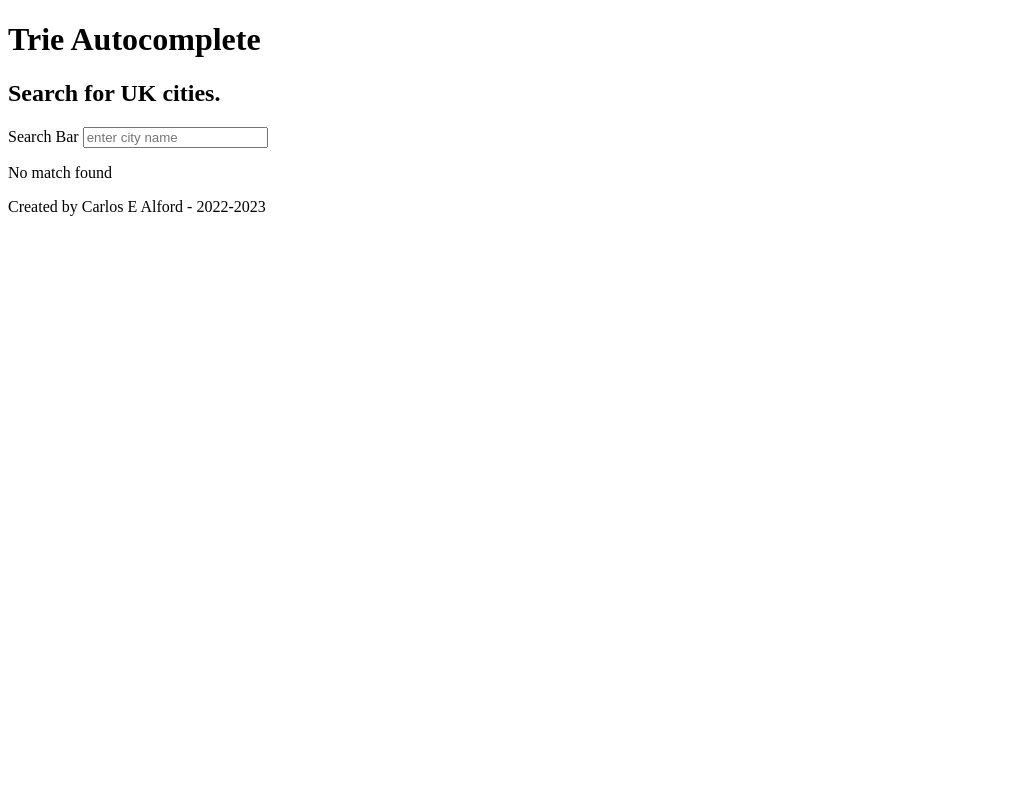
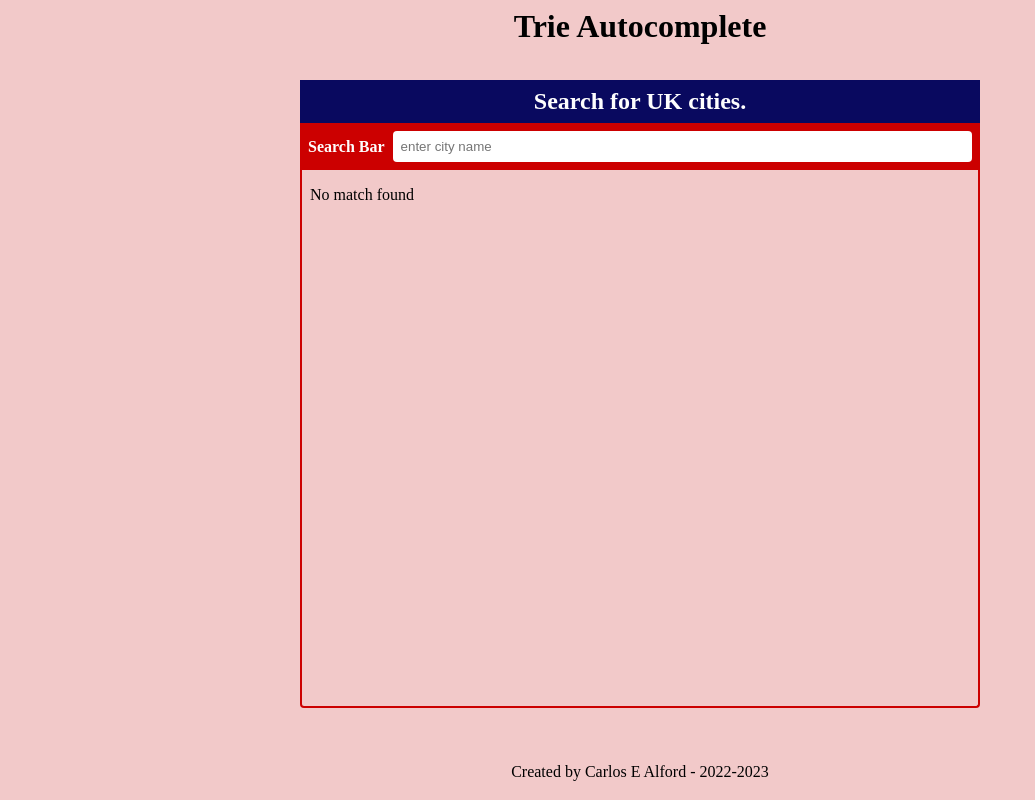
Before and after one commit to webshuriken/trie-autocomplete, a website with bundled scripts: page index.html in a window 1280 px wide. Shown: the whole page, without its empty margins (0-1035 px from the left). Built offline with nearby package versions, Linux system fonts and the light colour scheme.

Commit message:
style: App styling complete with SASS

```diff
--- a/index.html
+++ b/index.html
@@ -6,13 +6,33 @@
   <meta name="viewport" content="width=device-width, initial-scale=1.0">
   <meta name="description" content="To test and try out the prefix tree data structure trie.">
   <meta name="author" content="Carlos E Alford - webshuriken">
+  <link rel="stylesheet" href="styles/main.css">
   <title>Trie Autocomplete</title>
 </head>
+  <!--
+         _____________             ____________________________________________________
+      /\\             /                                                              \\|
+     /  \\           /                                                                \|
+    /    \\         /                                                                  |
+   /      \\______ / __          __  _        _____ _                _ _
+  /       //      /  \ \        / / | |      / ____| |              (_) |
+ /       //      /    \ \  /\  / /__| |__   | (___ | |__  _   _ _ __ _| | _____ _ __
+/       / ------       \ \/  \/ / _ \ '_ \   \___ \| '_ \| | | | '__| | |/ / _ \ '_ \
+\       \ ------        \  /\  /  __/ |_) |  ____) | | | | |_| | |  | |   <  __/ | | |
+ \       \\      \       \/  \/ \___|_.__/  |_____/|_| |_|\__,_|_|  |_|_|\_\___|_| |_|
+  \       \\______\                2023
+   \      //       \
+    \    //         \
+     \  //           \             https://carlosealford.com/                         /|
+      \//_____________\            __________________________________________________//|
+  -->
 <body>
+  <div class="app">
     <header class="page-header">
       <h1>Trie Autocomplete</h1>
     </header>
     <main class="page-content">
+      <div class="page-content__wrapper">
         <h2>Search for UK cities.</h2>
         <div class="search-bar">
           <form class="search-form" onsubmit="event.preventDefault()">
@@ -23,10 +43,12 @@
         <div id="suggestionsContainer">
           <p>No match found</p>
         </div>
+      </div>
     </main>
     <footer class="page-footer">
       <p>Created by Carlos E Alford - 2022-<span id="wsFooterYear"></span></p>
     </footer>
+  </div>
   <script type="module" src="trie-tree.js"></script>
   <script type="module" src="main.js"></script>
   <script>
--- /dev/null
+++ b/sass/_base.scss
@@ -0,0 +1,22 @@
+* {
+  box-sizing: border-box;
+  position: relative;
+  border: 0;
+  margin: 0;
+  padding: 0;
+  list-style: none;
+  text-decoration: none;
+}
+
+:root {
+  font-size: 16px;
+  --theme-red: #CC0000;
+  --theme-blue: #09095F;
+  --theme-white: #fefefe;
+  --theme-rose: #f2c9c9;
+}
+
+footer {
+  align-self: center;
+  text-align: center;
+}
--- /dev/null
+++ b/sass/main.scss
@@ -0,0 +1,76 @@
+@use 'base';
+
+.app {
+  display: grid;
+  grid-template-columns: auto;
+  grid-template-rows: 40px auto 40px;
+  height: 100vh;
+  padding: 8px;
+  background-color: var(--theme-rose);
+}
+
+.page-header {
+  text-align: center;
+}
+
+.page-content {
+  padding: 32px 0;
+
+  .page-content__wrapper {
+    max-width: 680px;
+    margin: 0 auto;
+
+    h2 {
+      padding: 8px;
+      background-color: var(--theme-blue);
+      color: var(--theme-white);
+      text-align: center;
+    }
+  }
+}
+
+.search-bar {
+  padding: 8px;
+  background-color: var(--theme-red);
+
+  .search-form {
+    display: flex;
+    align-items: center;
+    gap: 8px;
+
+    label {
+      font-weight: bold;
+      color: var(--theme-white);
+    }
+
+    input {
+      flex-grow: 1;
+      border-radius: 4px;
+      padding: 8px;
+    }
+  }
+}
+
+#suggestionsContainer {
+  height: calc(100vh - 262px);
+  padding: 16px 8px;
+  border-bottom-right-radius: 4px;
+  border-bottom-left-radius: 4px;
+  border: 2px solid var(--theme-red);
+  border-top-width: 0;
+  overflow-y: scroll;
+  transition: height .32s;
+
+  &::-webkit-scrollbar {
+    width: 16px;
+  }
+
+  &::-webkit-scrollbar-track {
+    box-shadow: inset 0 0 6px rgba(0, 0, 0, 0.4);
+  }
+
+  &::-webkit-scrollbar-thumb {
+    border-radius: 8px;
+    background-color: var(--theme-blue);
+  }
+}
```
Also changed, not shown: styles/main.css (added), 1 other file. Lines whose indentation alone changed are shown as unchanged.
